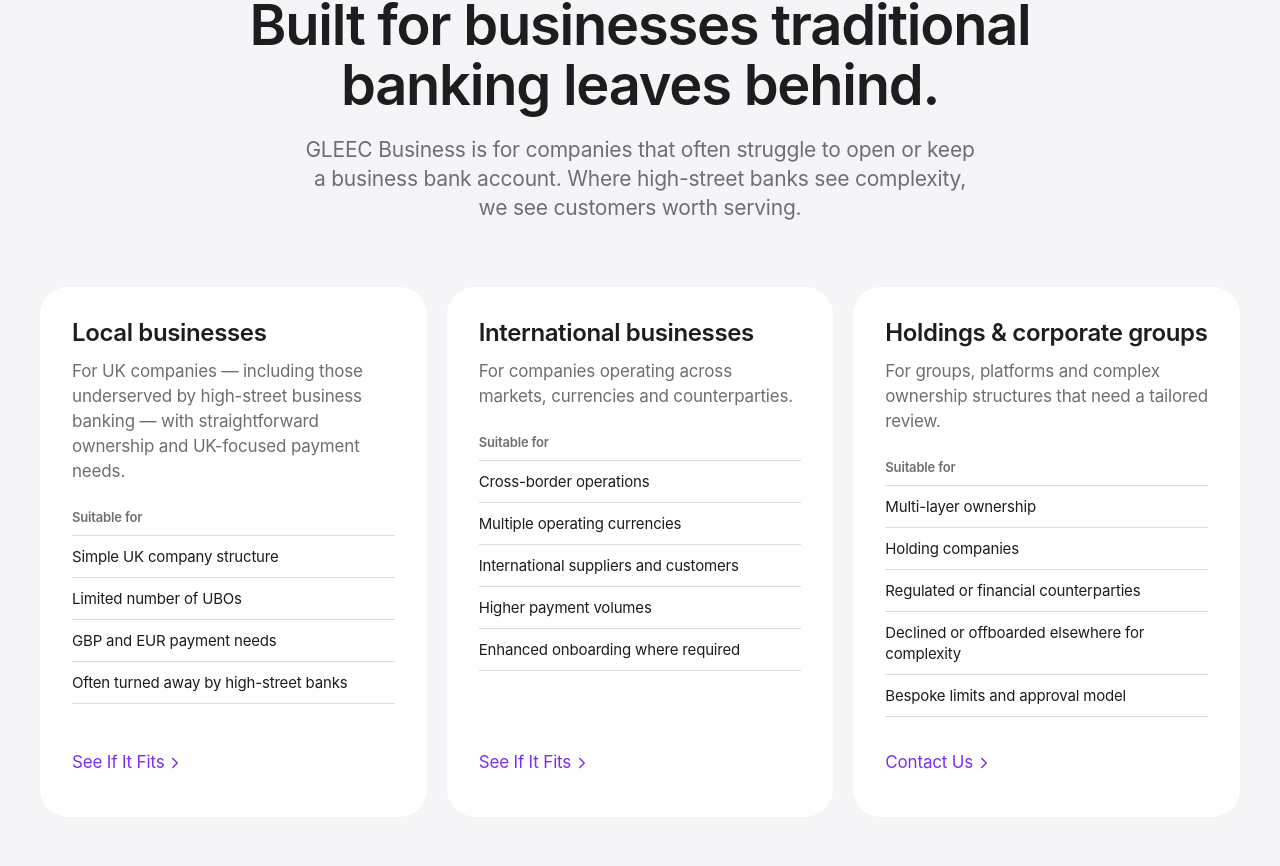
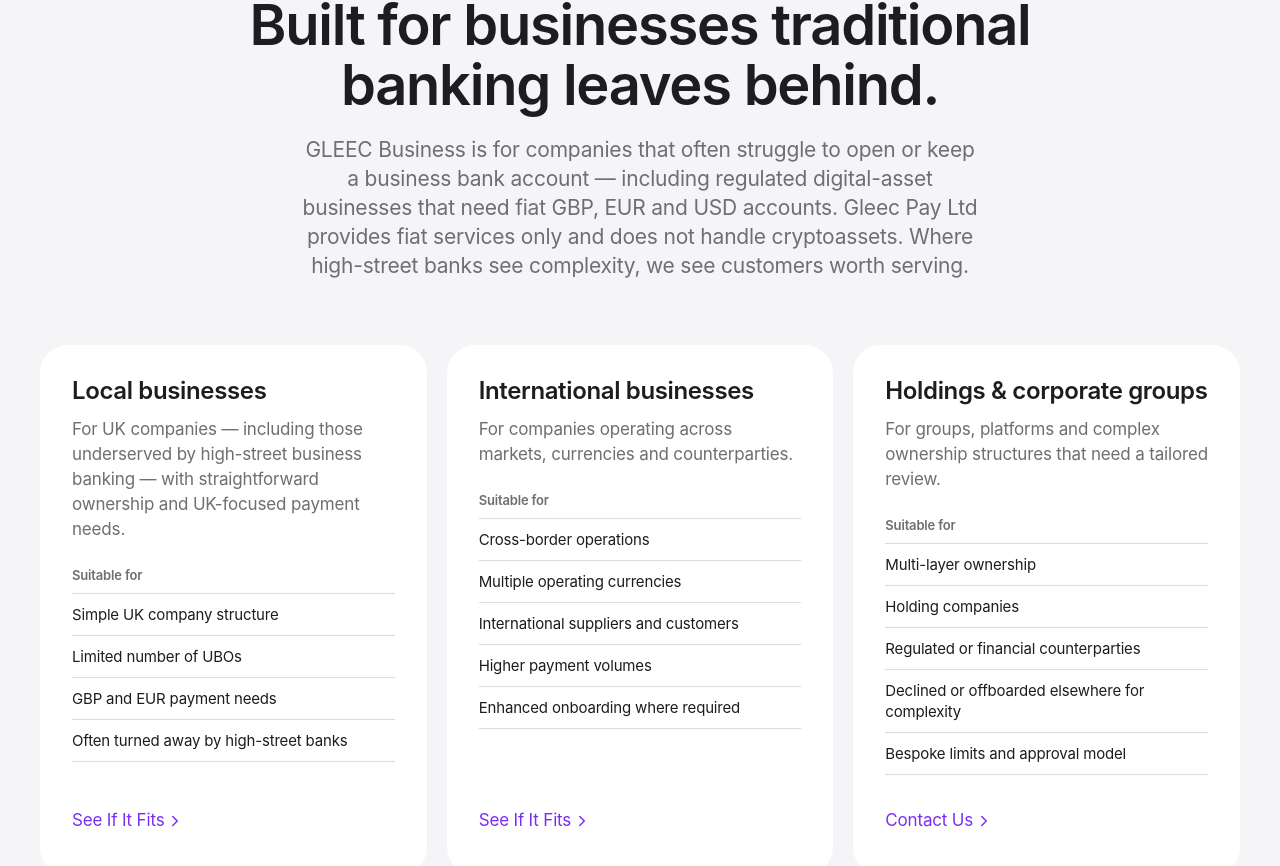
Before and after one commit to ELIJAH-KLINKIN/gleec-uk-landing-page, a React (Vite) app in the folder v3/: page / in a window 1280 px wide. Shown: the part 7993-8859 px from the top of the page. Built offline with nearby package versions, Linux system fonts and the light colour scheme.

Commit message:
v3: name regulated digital-asset businesses as a fiat-only segment
Matches RBP section 3.5 (digital-asset-sector corporates, fiat-only) and states in
the same breath that Gleec Pay Ltd does not handle cryptoassets.

```diff
--- a/v3/src/content.js
+++ b/v3/src/content.js
@@ -452,7 +452,7 @@ export const CARDS = {
 export const SEGMENTS = {
   eyebrow: "Who it’s for",
   title: "Built for businesses traditional banking leaves behind.",
-  lead: "GLEEC Business is for companies that often struggle to open or keep a business bank account. Where high-street banks see complexity, we see customers worth serving.",
+  lead: "GLEEC Business is for companies that often struggle to open or keep a business bank account — including regulated digital-asset businesses that need fiat GBP, EUR and USD accounts. Gleec Pay Ltd provides fiat services only and does not handle cryptoassets. Where high-street banks see complexity, we see customers worth serving.",
   items: [
     {
       id: "local",
```
